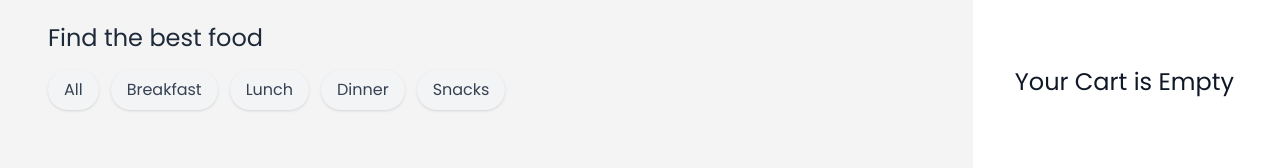
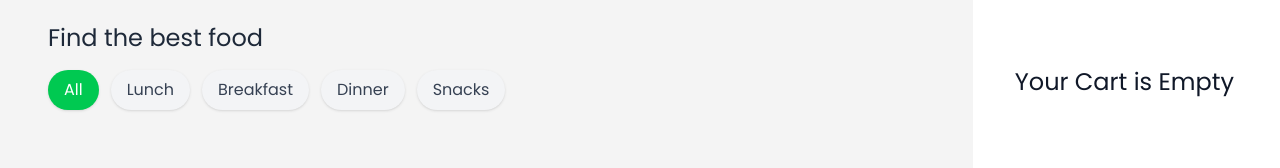
Before and after one commit to Kaushik-123-p/yummigo-food-app, a React (Vite) app: page / in a window 1280 px wide. Shown: the part 126-294 px from the top of the page. Built offline with nearby package versions, Linux system fonts and the light colour scheme.

Commit message:
Refactor Redux slices and components; implement CartSlice and CategorySlice for improved state management; update FoodCard, ItemCart, and CategoryMenu components for integration.

```diff
--- a/src/components/Card/FoodCard.jsx
+++ b/src/components/Card/FoodCard.jsx
@@ -1,7 +1,7 @@
 import React from 'react'
 import { FaStar } from "react-icons/fa";
 import { useDispatch } from 'react-redux';
-import { addToCart } from '../../slices/CartSlice';
+import { addToCart } from '../../redux/slices/CartSlice'
 
 const FoodCard = ({ id, img, name, price, desc, rating, notify }) => {
   const dispatch = useDispatch();
--- a/src/components/Cart/ItemCart.jsx
+++ b/src/components/Cart/ItemCart.jsx
@@ -2,7 +2,7 @@ import React from 'react'
 import { FaPlus, FaMinus } from "react-icons/fa6";
 import { MdDelete } from "react-icons/md";
 import { useDispatch } from 'react-redux';
-import { removeFromCart, incrementQty, decrementQty } from "../../slices/CartSlice"
+import { removeFromCart, incrementQty, decrementQty } from "../../redux/slices/CartSlice"
 import toast, { Toaster } from 'react-hot-toast';
 
 const ItemCart = ({ id, img, name, price, qty }) => {
--- a/src/components/Category/CategoryMenu.jsx
+++ b/src/components/Category/CategoryMenu.jsx
@@ -1,27 +1,49 @@
-import React from 'react'
+import React, { useEffect, useState } from 'react'
+import FoodData from "../../Data/FoodData.js"
+import { useDispatch, useSelector } from 'react-redux'
+import { setCategory } from '../../redux/slices/CategorySlice.jsx'
 
 const CategoryMenu = () => {
+
+  const [categories, setCategories] = useState([])
+
+  const dispatch = useDispatch()
+  const selectedCategory = useSelector((state) => state.category.category)
+
+  const listUniqueCategories = () => {
+    const uniqueCategories = [...new Set(FoodData.map((food) => food.category))]
+    setCategories(uniqueCategories)
+    // console.log(uniqueCategories)
+  }
+
+  useEffect(() => {
+    listUniqueCategories()
+  }, [])
+
   return (
     <div className="px-4 py-6">
       <div className="mb-4">
         <h3 className="text-2xl font-bold text-gray-800">Find the best food</h3>
       </div>
       <div className="flex gap-3 overflow-x-scroll scroll-smooth pb-2 lg:overflow-x-visible">
-        <button className="whitespace-nowrap px-4 py-2 bg-gray-100 text-gray-700 font-semibold rounded-full transition duration-200 shadow-sm  lg:hover:bg-green-500 lg:hover:text-white">
+        <button
+          onClick={() => dispatch(setCategory("All"))}
+          className={`whitespace-nowrap px-4 py-2 bg-gray-100 text-gray-700 font-semibold rounded-full transition-all duration-200 shadow-sm  lg:hover:bg-green-500 lg:hover:text-white ${selectedCategory === "All" && "bg-green-500 text-white"}`}>
           All
         </button>
-        <button className="whitespace-nowrap px-4 py-2 bg-gray-100 text-gray-700 font-semibold rounded-full transition duration-200 shadow-sm lg:hover:bg-green-500 lg:hover:text-white">
-          Breakfast
-        </button>
-        <button className="whitespace-nowrap px-4 py-2 bg-gray-100 text-gray-700 font-semibold rounded-full transition duration-200 shadow-sm lg:hover:bg-green-500 lg:hover:text-white">
-          Lunch
-        </button>
-        <button className="whitespace-nowrap px-4 py-2 bg-gray-100 text-gray-700 font-semibold rounded-full transition duration-200 shadow-sm lg:hover:bg-green-500 lg:hover:text-white">
-          Dinner
-        </button>
-        <button className="whitespace-nowrap px-4 py-2 bg-gray-100 text-gray-700 font-semibold rounded-full transition duration-200 shadow-sm lg:hover:bg-green-500 lg:hover:text-white">
-          Snacks
-        </button>
+
+        {
+          categories.map((category, index) => {
+            return (
+              <button
+                onClick={() => dispatch(setCategory(category))}
+                key={index}
+                className={`whitespace-nowrap px-4 py-2 bg-gray-100 text-gray-700 font-semibold rounded-full transition-all duration-200 shadow-sm  lg:hover:bg-green-500 lg:hover:text-white ${selectedCategory === category && "bg-green-500 text-white"}`}>
+                {category}
+              </button>
+            )
+          })
+        }
       </div>
     </div>
 
--- a/src/components/Items/FoodItems.jsx
+++ b/src/components/Items/FoodItems.jsx
@@ -2,8 +2,13 @@ import React from 'react'
 import FoodCard from '../Card/FoodCard'
 import FoodData from '../../Data/FoodData.js'
 import toast, { Toaster } from 'react-hot-toast';
+import { useSelector } from 'react-redux';
+import { CgEditUnmask } from 'react-icons/cg';
 
 const FoodItems = () => {
+
+  const category = useSelector((state) => state.category.category)
+
   const notify = (name) => toast.success(`Added ${name}`)
   return (
     <>
@@ -12,9 +17,16 @@ const FoodItems = () => {
         reverseOrder={false}
       />
       <div className='flex flex-wrap gap-10 justify-center lg:justify-start py-10'>
+
         {
-          FoodData.map((food) => {
-            return (
+          FoodData.filter((food) => {
+            if (category === "All") {
+              return food
+            }
+            else {
+              return category === food.category
+            }
+          }).map((food) => (
             <FoodCard
               key={food.id}
               id={food.id}
@@ -26,8 +38,7 @@ const FoodItems = () => {
               rating={food.rating}
               notify={notify}
             />
-            )
-          })
+          ))
         }
       </div>
     </>
--- /dev/null
+++ b/src/redux/slices/CategorySlice.jsx
@@ -0,0 +1,16 @@
+import { createSlice } from "@reduxjs/toolkit";
+
+const CategorySlice = createSlice({
+  name: "category",
+  initialState: {
+    category: "All"
+  },
+  reducers: {
+    setCategory: (state, action) => {
+      state.category = action.payload
+    }
+  }
+})
+
+export const { setCategory } = CategorySlice.actions
+export default CategorySlice.reducer
--- a/src/redux/store.js
+++ b/src/redux/store.js
@@ -1,9 +1,11 @@
 import { configureStore } from "@reduxjs/toolkit";
-import CartSlice from "../slices/CartSlice";
+import CartSlice from "./slices/CartSlice"
+import CategorySlice from "./slices/CategorySlice"
 
 const Store = configureStore({
   reducer: {
     cart: CartSlice,
+    category: CategorySlice
   }
 })
 
```
Also changed, not shown: src/redux/slices/CartSlice.jsx (renamed from src/slices/CartSlice.jsx). Lines whose indentation alone changed are shown as unchanged.
